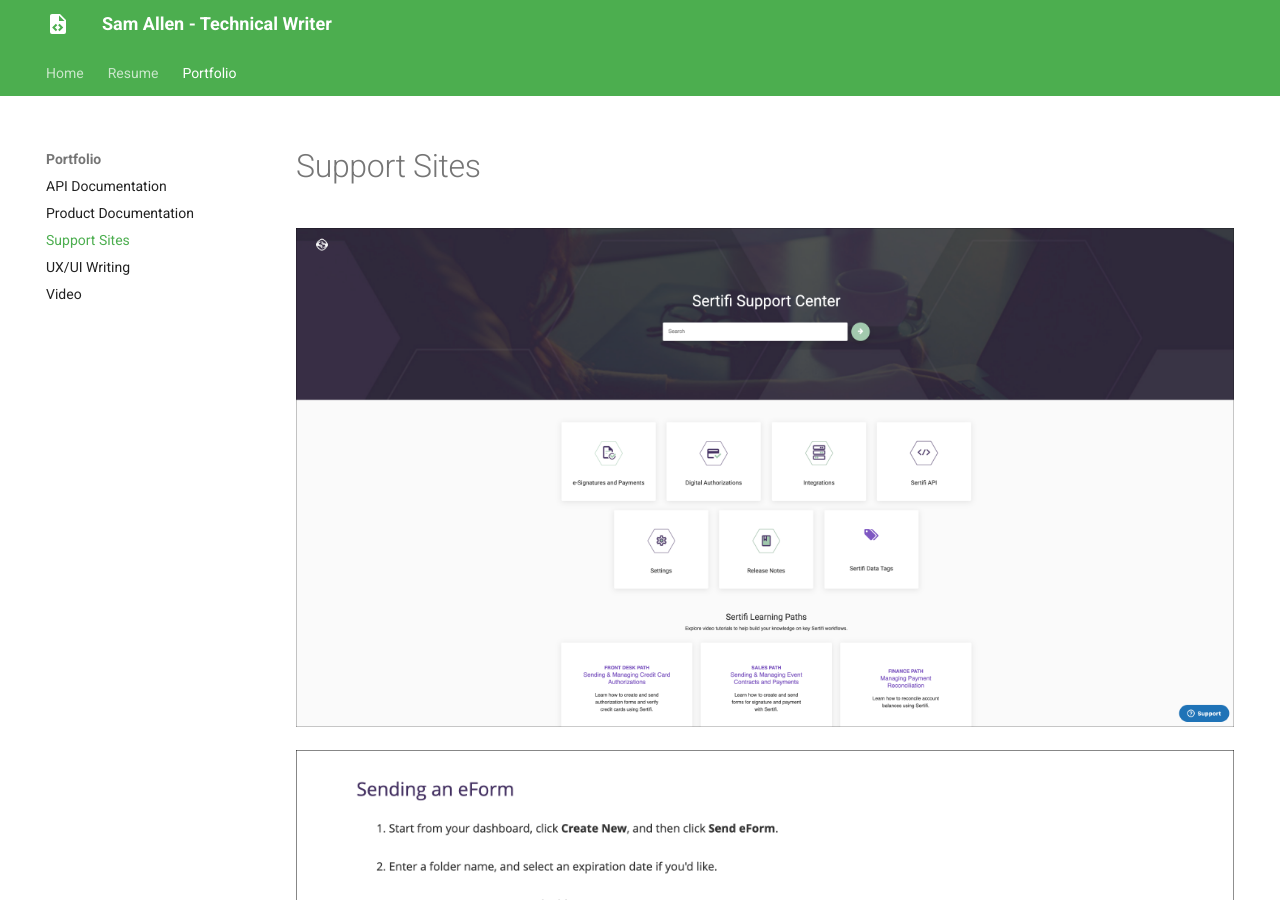
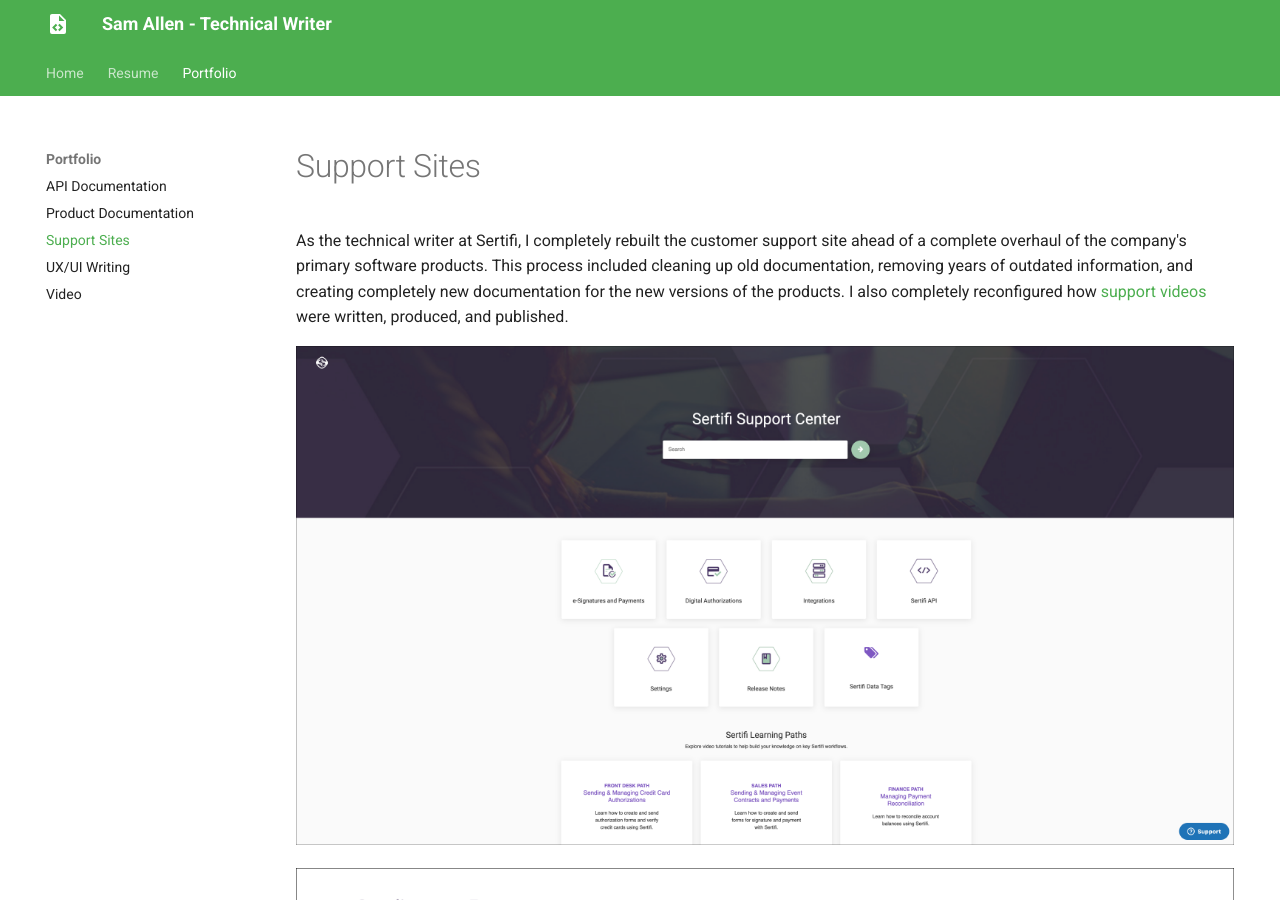
Before and after one commit to samwherever/samallen.pro, an MkDocs documentation site: the page built from docs/portfolio/support_sites.md, in a window 1280 px wide and 900 px high. Built offline with MkDocs 1.6.1 and Material for MkDocs 9.7.7, drawn with Linux system fonts in a browser that asks for light colours.

Commit message:
Portfolio page descriptions

```diff
--- a/docs/portfolio/support_sites.md
+++ b/docs/portfolio/support_sites.md
@@ -1,6 +1,8 @@
 ---
 title: Support Sites
 ---
+
+As the technical writer at Sertifi, I completely rebuilt the customer support site ahead of a complete overhaul of the company's primary software products. This process included cleaning up old documentation, removing years of outdated information, and creating completely new documentation for the new versions of the products. I also completely reconfigured how [support videos](/portfolio/video) were written, produced, and published.
 
 ![The Sertifi support site.](../assets/support_site_hi_res.png)
 
```
Also changed, not shown: docs/portfolio/product-documentation.md (+2 -0 lines), docs/portfolio/uxuiwriting.md (+2 -0 lines), site/portfolio/product-documentation/index.html, site/portfolio/support_sites/index.html, site/portfolio/uxuiwriting/index.html, site/search/search_index.json, 2 other files.
